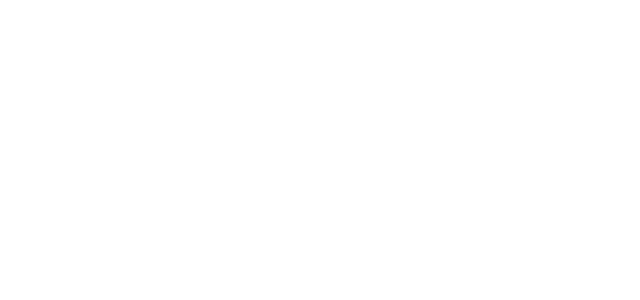
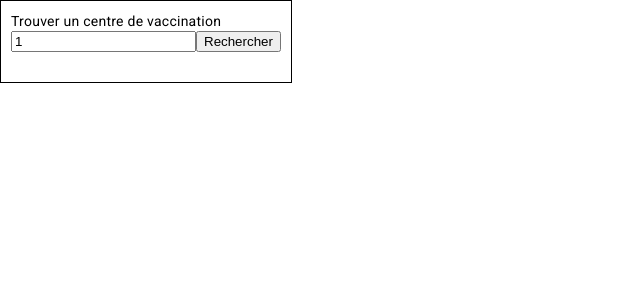
Before and after one commit to Christi42/covid-api-frontend, an Angular app: page /choix_centre/1 in a window 1280 px wide. Before the commit this address led to /. Shown: the top 300 px of the page, without its empty margins (0-640 px from the left). Built offline with nearby package versions, Linux system fonts and the light colour scheme; no server answers.

Commit message:
fix bug affichage centres

```diff
--- a/src/app/app-routing.module.ts
+++ b/src/app/app-routing.module.ts
@@ -5,7 +5,8 @@ import { ChoixCentreComponent } from './choix-centre/choix-centre.component';
 
 const routes: Routes = [
   {path:"login", component:LoginComponent},
-  {path: "choix_centre", component:ChoixCentreComponent}
+  {path: "choix_centre", component:ChoixCentreComponent},
+  {path: "choix_centre/:ville", component:ChoixCentreComponent}
 ];
 
 @NgModule({
--- a/src/app/choisir/choisir.component.html
+++ b/src/app/choisir/choisir.component.html
@@ -1,9 +1,13 @@
-<div *ngIf="centers.length!=0" class="black-border">
-    <div *ngFor="let center of centers" class="black-border">
-        {{center.name}}
-        <div class="bouton-texte">
-        <span style="margin-right: 10px;">{{adresse}}</span>
-        <button (click)="onClick()">Choisir</button>
+<div *ngIf="centers.length!=0">
+    <div *ngFor="let center of centers">
+        <div class="black-border">
+            {{center.name}}
+            <div class="bouton-texte">
+                <span style="margin-right: 10px;">{{adresse}}</span>
+                <button (click)="onClick()">Choisir</button>
+            </div>
         </div>
+        <br>
     </div>
+    <br>
 </div>
--- a/src/app/choisir/choisir.component.ts
+++ b/src/app/choisir/choisir.component.ts
@@ -1,4 +1,4 @@
-import { Component, Input, OnInit } from '@angular/core';
+import { Component, Input, OnChanges, OnInit, SimpleChanges } from '@angular/core';
 import { Center } from '../models/Center';
 import { ApiService } from '../services/ApiService';
 import { Ville } from '../models/Ville';
@@ -10,13 +10,13 @@ import { Ville } from '../models/Ville';
 })
 export class ChoisirComponent implements OnInit{
 
-  @Input() ville:Ville | null = null
-  centers:Center[] = []
+  @Input() centers:Center[] = [];
+
 
   constructor(private apiService:ApiService) {}
 
   ngOnInit(): void {
-    this.getCenters()
+    // this.getCenters()
   }
 
   searchTerm: string = '';
@@ -26,13 +26,13 @@ export class ChoisirComponent implements OnInit{
     // Ajoutez votre logique de recherche ici
   }
 
-  getCenters():void{
-    if(this.ville!=null){
-      this.apiService.getCentersByVille(this.ville.id).subscribe((data : Center[]) =>{
-        this.centers = data;
-      })
-    }
-  }
+  // getCenters():void{
+  //   if(this.ville!=null){
+  //     this.apiService.getCentersByVille(this.ville.id).subscribe((data : Center[]) =>{
+  //       this.centers = data;
+  //     })
+  //   }
+  // }
 
   adresse: string = "Texte à côté du bouton";
 
--- a/src/app/choix-centre/choix-centre.component.html
+++ b/src/app/choix-centre/choix-centre.component.html
@@ -1,3 +1,7 @@
-<app-trouver-centre (submitVilleEvent)="receiveVille($event)"> </app-trouver-centre>
-<app-choisir *ngIf="init" [ville]="ville"></app-choisir>
-<app-choisir></app-choisir>
+<div class="black-border">
+    <!-- <app-trouver-centre (submitVilleEvent)="receiveVille($event)"> </app-trouver-centre> -->
+    <app-trouver-centre> </app-trouver-centre>
+    <br>
+    <app-choisir *ngIf="init" [centers]="centers"></app-choisir>
+    <!-- <app-choisir *ngIf="init" [centers] = "centers"></app-choisir> -->
+</div>
--- a/src/app/choix-centre/choix-centre.component.scss
+++ b/src/app/choix-centre/choix-centre.component.scss
@@ -0,0 +1,8 @@
+.black-border {
+    border: 0.5px solid black;
+    padding: 10px; /* Ajoutez un remplissage si nécessaire pour l'espace à l'intérieur de la bordure */
+    display: inline-flex;
+  flex-direction: column; /* ou row selon vos besoins */
+  align-items: center; /* centre le contenu horizontalement */
+  justify-content: center; /* centre le contenu verticalement */
+  }
--- a/src/app/choix-centre/choix-centre.component.ts
+++ b/src/app/choix-centre/choix-centre.component.ts
@@ -1,5 +1,8 @@
 import { Component, OnInit } from '@angular/core';
 import { Ville } from '../models/Ville';
+import { ActivatedRoute } from '@angular/router';
+import { ApiService } from '../services/ApiService';
+import { Center } from '../models/Center';
 
 
 @Component({
@@ -10,10 +13,26 @@ import { Ville } from '../models/Ville';
 export class ChoixCentreComponent implements OnInit{
 
   ville:Ville = new Ville('')
+  centers:Center[] = []
   init:Boolean = false
 
-  constructor() {}
-  ngOnInit(): void {}
+  constructor(private route:ActivatedRoute, private apiService:ApiService) {}
+  ngOnInit(): void {
+    this.route.params.subscribe(params =>{
+      this.ville.name = params['ville'];
+      if(params['ville']){
+        this.apiService.findVilleByName(params['ville']).subscribe((data:Ville) =>{
+          console.log(data["id"]);
+          this.ville.id = data["id"];
+          this.ville.name = data["name"];
+          this.apiService.getCentersByVille(data["id"]).subscribe((data : Center[]) =>{
+            this.centers = data;
+          })
+          this.init = true;
+        })
+      }
+    })
+  }
 
   receiveVille(receivedVille:Ville){
     this.ville = receivedVille;
--- a/src/app/trouver-centre/trouver-centre.component.html
+++ b/src/app/trouver-centre/trouver-centre.component.html
@@ -1,11 +1,10 @@
-<div class="black-border">
+<div>
   <div>Trouver un centre de vaccination</div>
 <div>
   <form (ngSubmit)="onSubmit()" >
     <input type="text" placeholder="Dans quelle ville ?" [(ngModel)]="ville.name" name="ville" />
-    <button (click)="afficher_choix()" type="submit">Rechercher</button>
-
-    <app-choisir *ngIf="afficher_choix_ville"></app-choisir>
+    <button  type="submit">Rechercher</button>
+    <!-- <app-choisir *ngIf="afficher_choix_ville"></app-choisir> -->
   </form>
 </div>
 </div>
--- a/src/app/trouver-centre/trouver-centre.component.ts
+++ b/src/app/trouver-centre/trouver-centre.component.ts
@@ -1,6 +1,7 @@
 import { Component, EventEmitter, OnInit, Output } from '@angular/core';
 import { Ville } from '../models/Ville';
 import { ApiService } from '../services/ApiService';
+import { ActivatedRoute, Router } from '@angular/router';
 
 
 @Component({
@@ -19,22 +20,25 @@ export class TrouverCentreComponent implements OnInit{
     // Ajoutez votre logique de recherche ici
   }
 
-  constructor(private apiService:ApiService) {}
+  constructor(private apiService:ApiService, private router:Router, private route:ActivatedRoute) {}
 
-  ngOnInit(): void {}
+  ngOnInit(): void {
+    this.route.params.subscribe(params =>{
+      this.ville.name = params['ville']
+    })
+  }
 
   onSubmit(){
     this.performSearch();
-    this.apiService.findVilleByName(this.ville.name).subscribe((data:Ville) =>{
-      this.ville.id = data["id"];
-      this.ville.name = data["name"];
-      this.submitVilleEvent.emit(this.ville);
-    })
-
+    //this.submitVilleEvent.emit(this.ville);
+    this.router.navigate(['/choix_centre',this.ville.name]);
+    //Passer la ville dans la route
   }
 
-  afficher_choix() {
-    this.afficher_choix_ville = true;
-  }
+  // this.apiService.findVilleByName(this.ville.name).subscribe((data:Ville) =>{
+  //   this.ville.id = data["id"];
+  //   this.ville.name = data["name"];
+  //   this.submitVilleEvent.emit(this.ville);
 
+  // })
 }
```
